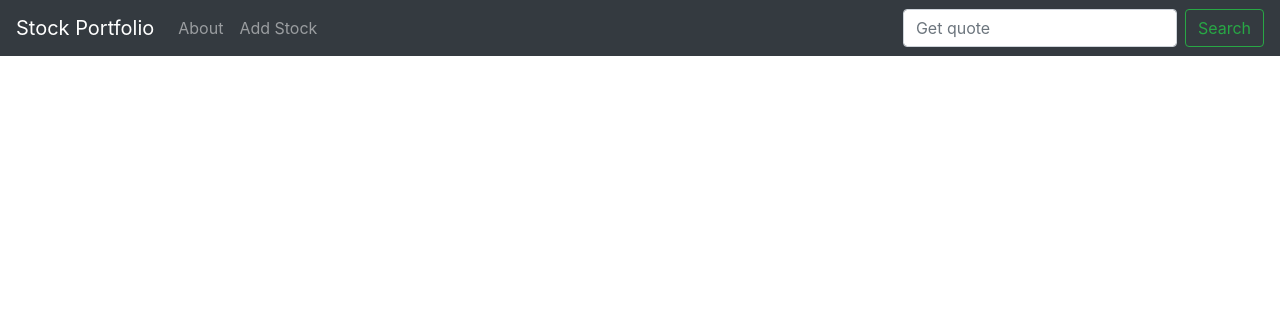
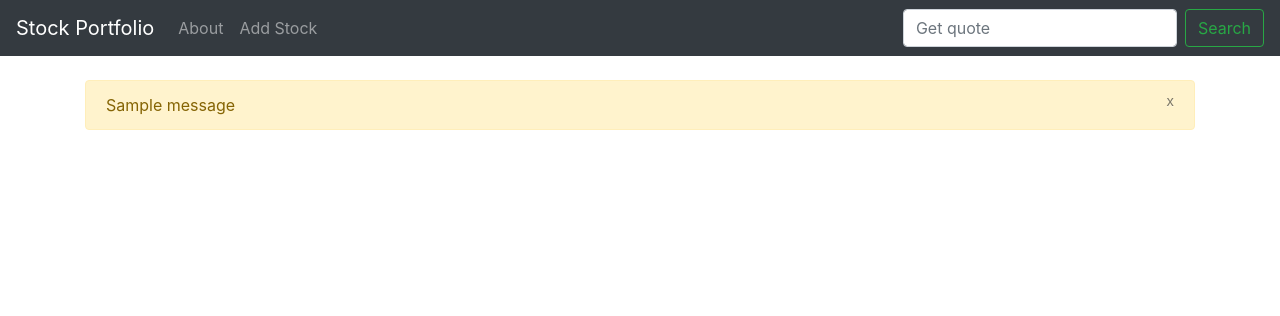
Before and after one commit to thomasbyoung/stock_api, a Django app: template stocks/quotes/templates/base.html in a window 1280 px wide. Shown: the top 316 px of the page. Run offline with Django 3.2, Linux system fonts and the light colour scheme; the template is opened without the code that fills it, so the values that code supplies are empty; one stand-in notice (Sample message) is shown; parts of the project's set-up code (start-up, migrations or seed data) failed here and were passed over; some libraries are stand-ins or nearby versions.

Commit message:
messages functioning

```diff
--- a/stocks/quotes/templates/base.html
+++ b/stocks/quotes/templates/base.html
@@ -51,7 +51,21 @@
         </div>
       </nav>
       <div class="container">
+        <br />
+
+          {% if messages %}
+            {% for message in messages %}
+              <div class="alert alert-warning alert-dismissable" role="alert">
+                <button class="close" data-dismiss="alert">
+                  <small><sup>x</sup></small>
+                </button>
+                {{ message }}
+              </div><br />
+            {% endfor %}
+          {% endif %}
+
         {% block content %}
+
         {% endblock %}
 
       </div>
--- a/stocks/quotes/views.py
+++ b/stocks/quotes/views.py
@@ -36,5 +36,5 @@ def add_stock(request):
 def delete(request, stock_id):
     item = Stock.objects.get(pk=stock_id)
     item.delete()
-    #messages.success(request, ("Stock has been deleted."))
+    messages.success(request, ("Stock has been deleted."))
     return redirect(add_stock)
```
Also changed, not shown: stocks/db.sqlite3.
